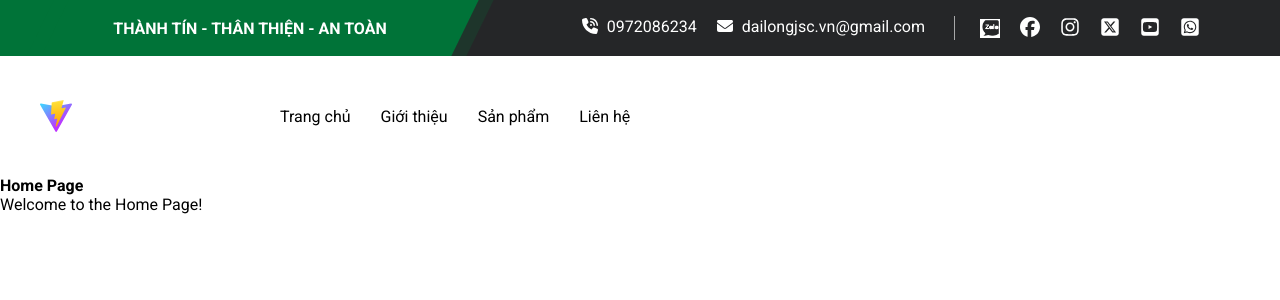
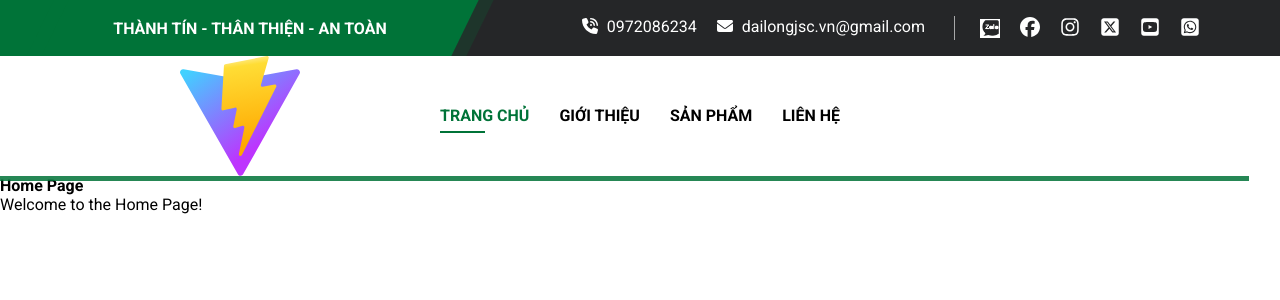
Before and after one commit to RuoiVaRua/web-thuoc-anh-Duong, a Vue app: page / in a window 1280 px wide. Shown: the top 300 px of the page. Built offline with nearby package versions, Linux system fonts and the light colour scheme.

Commit message:
update header

```diff
--- a/src/components/Header.vue
+++ b/src/components/Header.vue
@@ -10,10 +10,10 @@
             <nav>
                 <div class="sticky-menu"></div>
                 <ul class="main-menu">
-                    <li><router-link to="/">Trang chủ</router-link></li>
-                    <li><router-link to="/about">Giới thiệu</router-link></li>
-                    <li><router-link to="/about">Sản phẩm</router-link></li>
-                    <li><router-link to="/about">Liên hệ</router-link></li>
+                    <li><router-link active-class="active" to="/">Trang chủ</router-link></li>
+                    <li><router-link active-class="active" to="/about">Giới thiệu</router-link></li>
+                    <li><router-link active-class="active" to="/about">Sản phẩm</router-link></li>
+                    <li><router-link active-class="active" to="/about">Liên hệ</router-link></li>
                 </ul>
             </nav>
         </header>
@@ -38,9 +38,34 @@ export default {
 </script>
 
 <style lang="scss" scoped>
+    @keyframes loadingBar {
+        from {
+            width: 0%;
+        }
+        to {
+            width: 100%;
+        }
+    }
+
     .header-container {
         background: white;
         height: var(--header-height);
+        position: relative;
+
+        &::after {
+            content: '';
+            position: absolute;
+            z-index: 200;
+            top: 100%;
+            height: 5px;
+            width: 100%;
+            background: rgba(0, 115, 56, 0.85);
+            visibility: visible;
+            transform: translate3d(0px, 0px, 0px);
+            // animation property order
+            // duration | easing-function or timing-function | delay | iteration-count | direction | fill-mode | play-state | name
+            animation: 5s ease 1s 1 normal both running loadingBar;
+        }
 
         header {
             margin: 0 auto;
@@ -51,10 +76,23 @@ export default {
 
             .logo {
                 flex: 1;
+                height: 100%;
+
+                a {
+                    display: block;
+                    height: 100%;
+
+                    img {
+                        width: auto;
+                        height: 100%;
+                        display: block;
+                        margin: 0 auto;
+                    }
+                }
             }
 
             nav {
-                flex: 4;
+                flex: 2;
 
                 .main-menu {
                     display: flex;
@@ -62,8 +100,49 @@ export default {
                     gap: 30px;
 
                     li {
+                        & * {
+                            transition: all 1s ease;
+                        }
+
                         a {
+                            height: 60px;
+                            display: block;
+                            padding: 20px 0;
+                            font-weight: 700;
+                            text-transform: uppercase;
 
+                            color: black;
+                            position: unset;
+
+                            &::before {
+                                width: 0px;
+                                height: 2px;
+                                content: '';
+                                // position: absolute;
+                                // left: 0;
+                                // top: 45px;
+                                // display: block;
+                                // background: #007338;
+                                transition: width 0.4s ease;
+                            }
+
+                            &.active.router-link-exact-active,
+                            &:hover {
+                                color: #007338;
+                                position: relative;
+
+                                &::before {
+                                    width: 50%;
+                                    height: 2px;
+                                    content: '';
+                                    position: absolute;
+                                    left: 0;
+                                    top: 45px;
+                                    display: block;
+                                    background: #007338;
+                                    transition: width 0.4s ease;
+                                }
+                            }
                         }
                     }
                 }
```
